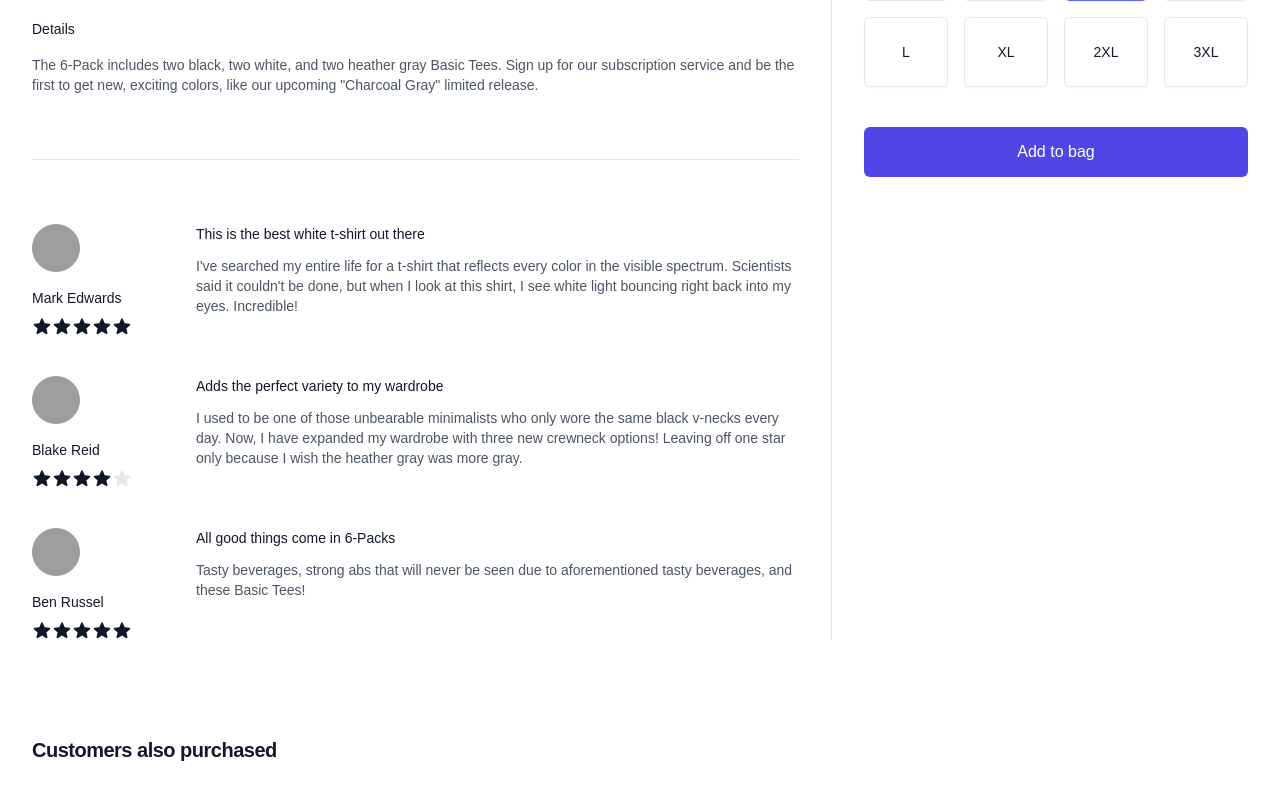
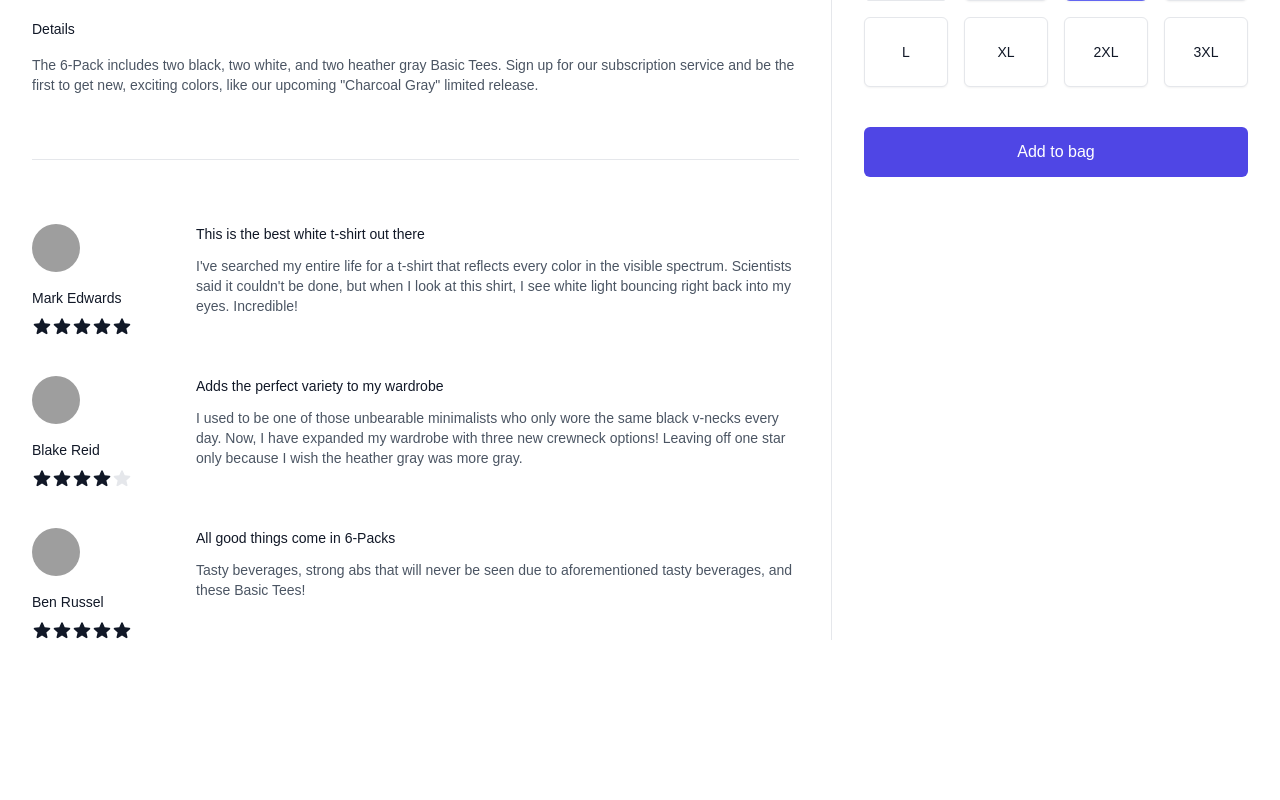
Before and after one commit to Hyperchain-Technolgy/furniture, a React (Vite) app: page /1 in a window 1280 px wide. Shown: the part 1049-1849 px from the top of the page. After the commit the page ends 1689 px from the top, so only its background shows below. Built offline with nearby package versions, Linux system fonts and the light colour scheme; grey boxes are pictures that could not be loaded; a web font is replaced by a local one.

Commit message:
updated in packages & define new routes

```diff
--- a/src/App.jsx
+++ b/src/App.jsx
@@ -7,6 +7,8 @@ import WishlistPage from "./Routes/WishlistPage"
 import CurrentProductPage from "./Routes/CurrentProductPage"
 import AdminPage from "./Routes/AdminPage"
 import ProtectedRoute from "./Components/ProtectedRoute"
+import AboutPage from "./Routes/AboutPage"
+import ContactPage from "./Routes/ContactPage"
 
 function App() {
   return (
@@ -18,6 +20,8 @@ function App() {
       <Route path="/wishlist" element={<WishlistPage />} />
       <Route path="/:slug" element={<CurrentProductPage />} />
       <Route path="/admin" element={<ProtectedRoute><AdminPage /></ProtectedRoute>} />
+      <Route path="/about" element={<AboutPage />} />
+      <Route path="/contact" element={<ContactPage />} />
     </Routes>
   )
 }
--- a/src/Components/CurrentProduct.jsx
+++ b/src/Components/CurrentProduct.jsx
@@ -1,6 +1,7 @@
 import { RadioGroup } from "@headlessui/react"
 import { StarIcon } from "@heroicons/react/20/solid"
 import { useState } from "react"
+import PropTypes from 'prop-types';
 
 const CurrentProduct = ({ pathname }) => {
   console.log(pathname);
@@ -24,6 +25,10 @@ const CurrentProduct = ({ pathname }) => {
       {
         src: 'https://tailwindui.com/img/ecommerce-images/product-page-02-tertiary-product-shot-02.jpg',
         alt: 'Model wearing plain gray basic tee.',
+      },
+      {
+        src: 'https://tailwindui.com/img/ecommerce-images/product-page-02-featured-product-shot.jpg',
+        alt: 'Model wearing plain white basic tee.',
       },
       {
         src: 'https://tailwindui.com/img/ecommerce-images/product-page-02-featured-product-shot.jpg',
@@ -391,41 +396,12 @@ const CurrentProduct = ({ pathname }) => {
           </section>
         </div>
       </div>
-      <section aria-labelledby="related-products-heading" className="bg-white">
-        <div className="mx-auto max-w-2xl px-4 py-24 sm:px-6 lg:max-w-7xl lg:px-8">
-          <h2 id="related-products-heading" className="text-xl font-bold tracking-tight text-gray-900">
-            Customers also purchased
-          </h2>
-
-          {/* <div className="mt-6 grid grid-cols-1 gap-x-6 gap-y-10 sm:grid-cols-2 lg:grid-cols-4 xl:gap-x-8">
-            {products.map((product) => (
-              <div key={product.id} className="group relative">
-                <div className="min-h-80 aspect-h-1 aspect-w-1 w-full overflow-hidden rounded-md bg-gray-200 lg:aspect-none group-hover:opacity-75 lg:h-80">
-                  <img
-                    src={product.imageSrc}
-                    alt={product.imageAlt}
-                    className="h-full w-full object-cover object-center lg:h-full lg:w-full"
-                  />
-                </div>
-                <div className="mt-4 flex justify-between">
-                  <div>
-                    <h3 className="text-sm text-gray-700">
-                      <a href={product.href}>
-                        <span aria-hidden="true" className="absolute inset-0" />
-                        {product.name}
-                      </a>
-                    </h3>
-                    <p className="mt-1 text-sm text-gray-500">{product.color}</p>
-                  </div>
-                  <p className="text-sm font-medium text-gray-900">{product.price}</p>
-                </div>
-              </div>
-            ))}
-          </div> */}
-        </div>
-      </section>
     </main>
   )
 }
 
+CurrentProduct.propTypes = {
+  pathname: PropTypes.string.isRequired,
+};
+
 export default CurrentProduct
--- a/src/Components/Navigation/Navbar.jsx
+++ b/src/Components/Navigation/Navbar.jsx
@@ -1,7 +1,6 @@
 import { useState } from 'react'
 import MobileMenu from './MobileMenu'
 import TopNavigation from './TopNavigation'
-
 
 const currencies = ['INR', 'CAD', 'USD', 'AUD', 'EUR', 'GBP']
 
@@ -22,7 +21,7 @@ const navigation = {
     { name: 'Living Room', href: '#' },
   ],
   art: [
-    { name: 'Living Room', href: '#' },
+    { name: 'Art', href: '#' },
   ],
   pages: [
     { name: 'About', href: '/about' },
--- /dev/null
+++ b/src/Routes/AboutPage.jsx
@@ -0,0 +1,7 @@
+function AboutPage() {
+  return (
+    <div>AboutPage</div>
+  )
+}
+
+export default AboutPage
--- /dev/null
+++ b/src/Routes/ContactPage.jsx
@@ -0,0 +1,7 @@
+function ContactPage() {
+  return (
+    <div>ContactPage</div>
+  )
+}
+
+export default ContactPage
```
Also changed, not shown: 1 other file (tests, documents, lock files or other folders).
